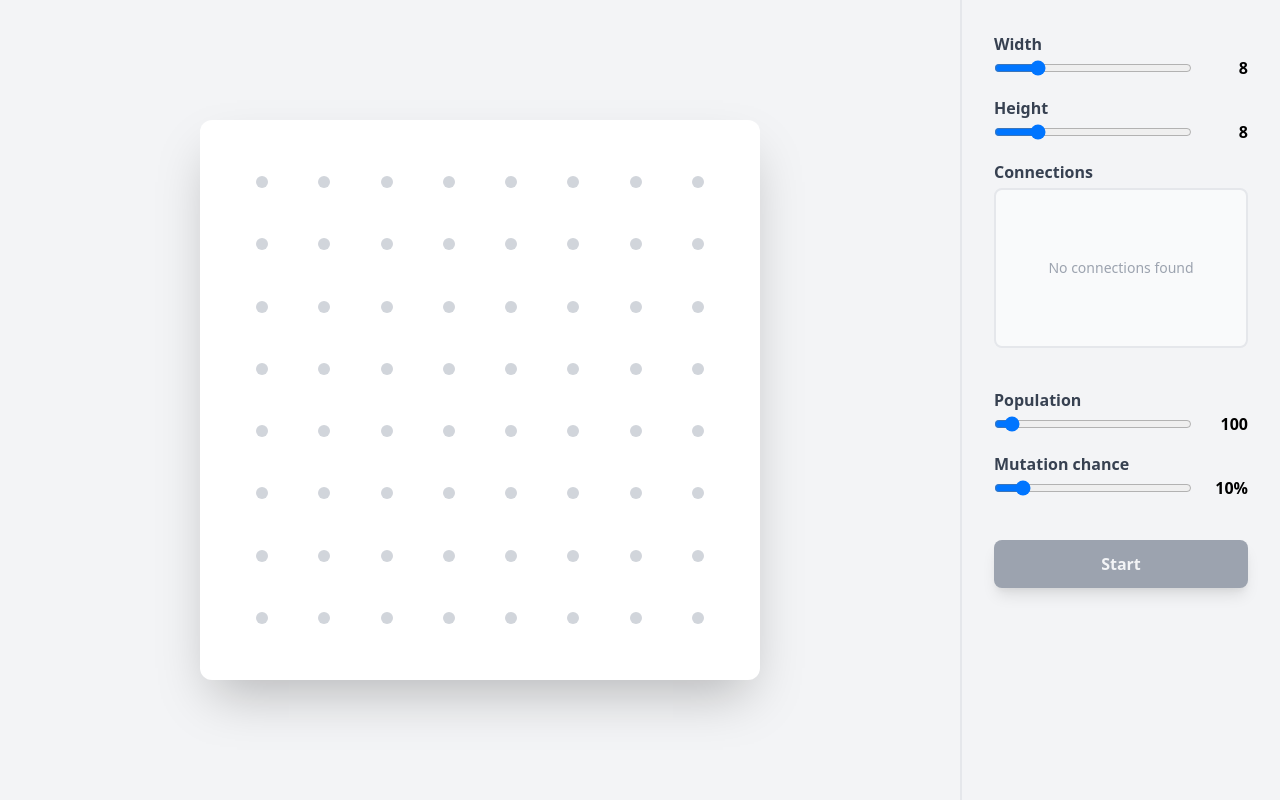
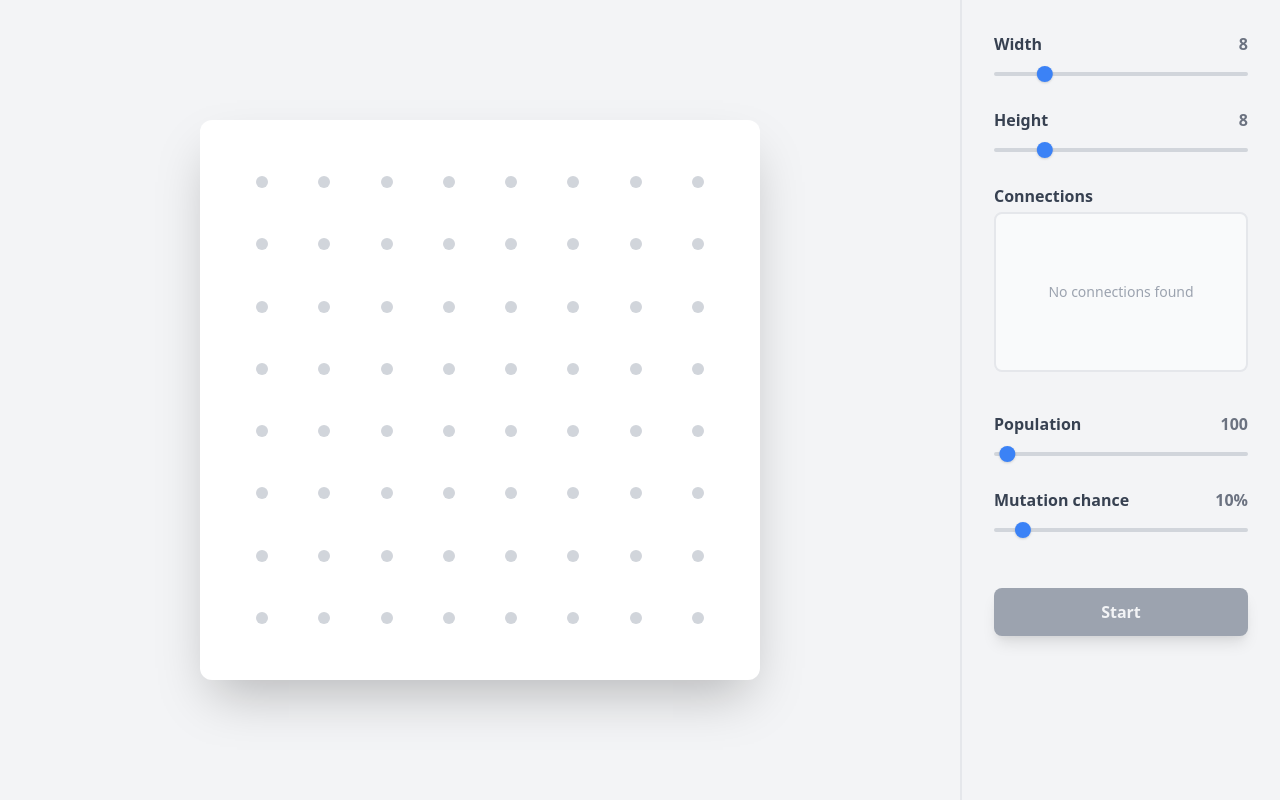
Before and after one commit to karolsitarz/genetic-pcb, a React (Create React App) app: page / in a window 1280 px wide. Built offline with nearby package versions, Linux system fonts and the light colour scheme.

Commit message:
add better range slider

```diff
--- a/package.json
+++ b/package.json
@@ -12,6 +12,7 @@
     "react": "^17.0.2",
     "react-dom": "^17.0.2",
     "react-icons": "^4.2.0",
+    "react-range": "^1.8.7",
     "react-scripts": "4.0.3",
     "typescript": "^4.2.3"
   },
--- a/src/app/App.tsx
+++ b/src/app/App.tsx
@@ -129,15 +129,15 @@ export const App = () => {
             {!problem && (
               <>
                 <section>
-                  <label className="block">
-                    <h1 className="font-bold text-gray-700">Width</h1>
-                    <RangeInput value={width} onChange={setWidth} min={5} max={20} />
-                  </label>
-
-                  <label className="mt-4 block">
-                    <h1 className="font-bold text-gray-700">Height</h1>
-                    <RangeInput value={height} onChange={setHeight} min={5} max={20} />
-                  </label>
+                  <RangeInput value={width} onChange={setWidth} min={5} max={20} label="Width" />
+                  <RangeInput
+                    value={height}
+                    onChange={setHeight}
+                    min={5}
+                    max={20}
+                    label="Height"
+                    className="mt-4"
+                  />
 
                   <div className="mt-4">
                     <h1 className="font-bold text-gray-700">Connections</h1>
@@ -173,23 +173,24 @@ export const App = () => {
                   </div>
                 </section>
                 <section className="mt-10">
-                  <label className="block">
-                    <h1 className="font-bold text-gray-700">Population</h1>
                   <RangeInput
                     value={population}
                     onChange={setPopulation}
                     min={50}
                     max={1000}
                     step={50}
+                    label="Population"
                   />
-                  </label>
-
-                  <label className="mt-4 block">
-                    <h1 className="font-bold text-gray-700">Mutation chance</h1>
-                    <RangeInput value={mutation} onChange={setMutation} min={1} max={80} step={1}>
+                  <RangeInput
+                    value={mutation}
+                    onChange={setMutation}
+                    min={1}
+                    max={80}
+                    label="Mutation chance"
+                    className="mt-4"
+                  >
                     {(value) => <>{value}%</>}
                   </RangeInput>
-                  </label>
                 </section>
                 {connectors?.length < 2 && (
                   <button
--- a/src/components/RangeInput.tsx
+++ b/src/components/RangeInput.tsx
@@ -1,25 +1,59 @@
-import { ChangeEvent, InputHTMLAttributes, ReactNode } from "react";
+import { ReactNode, useState } from "react";
+import { Range } from "react-range";
 
-type Props = Omit<InputHTMLAttributes<HTMLInputElement>, "onChange"> & {
+type Props = {
   onChange: (arg: number) => void;
   value: number;
   children?: (value: number) => ReactNode;
+  min: number;
+  max: number;
+  step?: number;
+  className?: string;
+  label: string;
 };
 
-export const RangeInput = ({ value, onChange, children, ...props }: Props) => {
-  const handleChange = (e: ChangeEvent<HTMLInputElement>) => {
-    if (e?.target?.value == null) return;
-    const value = parseInt(e.target.value);
-    onChange(value);
-  };
+export const RangeInput = ({
+  value,
+  onChange,
+  children,
+  min,
+  max,
+  step,
+  className,
+  label,
+}: Props) => {
+  const [innerValue, setInnerValue] = useState(value);
 
   return (
-    <div className="flex w-full">
-      <input type="range" className="flex-1" onChange={handleChange} value={value} {...props} />
-      <div className="w-12 font-bold ml-2 text-right">
-        {!children && value}
-        {!!children && children(value)}
+    <label className={`block ${className}`}>
+      <div className="flex items-center justify-between">
+        <h1 className="font-bold text-gray-700 mr-4">{label}</h1>
+        <span className="text-gray-500 font-bold">
+          {children ? children(innerValue) : innerValue}
+        </span>
       </div>
-    </div>
+      <div className="py-4 w-full">
+        <Range
+          values={[innerValue]}
+          onChange={([value]) => setInnerValue(value)}
+          onFinalChange={([value]) => onChange(value)}
+          renderTrack={({ props, children }) => (
+            <div
+              className="w-full h-2 md:h-1 rounded-full bg-gray-300 focus-within:bg-blue-200"
+              {...props}
+            >
+              {children}
+            </div>
+          )}
+          renderThumb={({ props }) => (
+            <div
+              className="h-6 w-6 md:h-4 md:w-4 rounded-full bg-blue-500 shadow focus:outline-none focus:bg-blue-700"
+              {...props}
+            />
+          )}
+          {...{ min, max, step }}
+        />
+      </div>
+    </label>
   );
 };
```
Also changed, not shown: 1 other file (tests, documents, lock files or other folders). Lines whose indentation alone changed are shown as unchanged.
